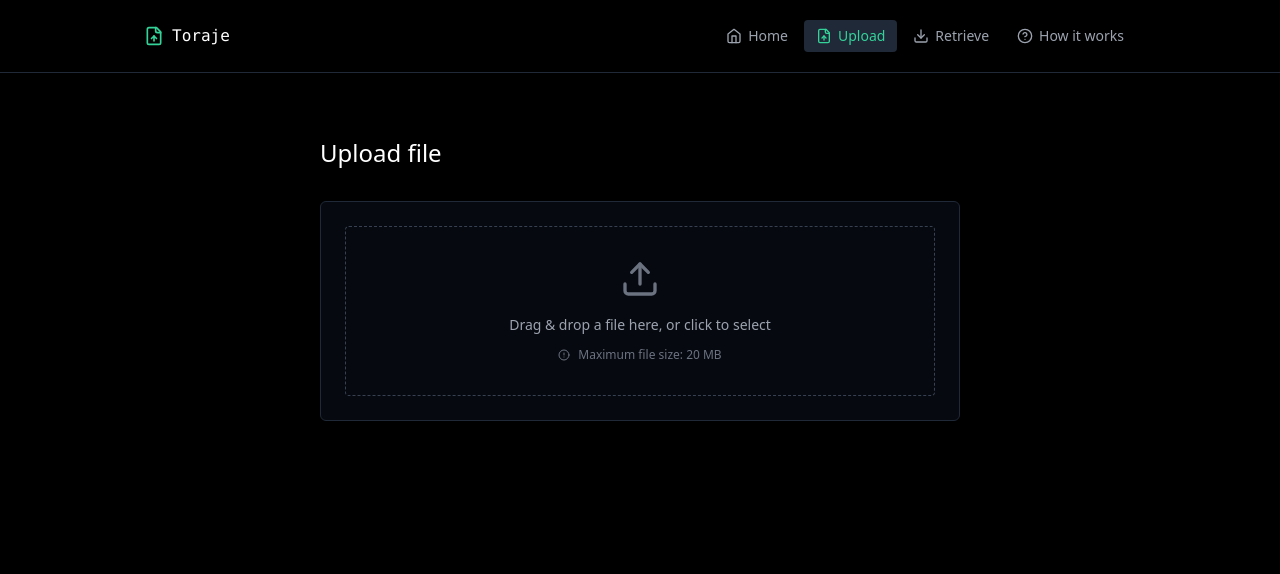
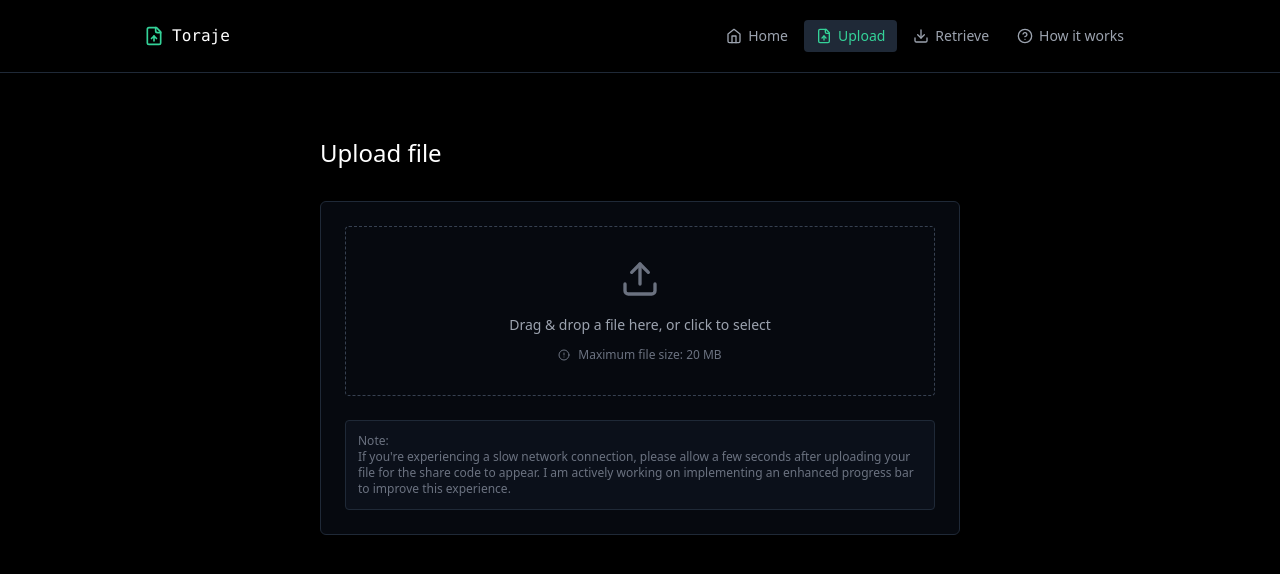
Before and after one commit to moroii69/toraje, a React (Vite) app: page /upload in a window 1280 px wide. Shown: the top 574 px of the page. Built offline with nearby package versions, Linux system fonts and the light colour scheme; no server answers.

Commit message:
Add user guidance for slow uploads in Upload component

```diff
--- a/src/pages/Upload.tsx
+++ b/src/pages/Upload.tsx
@@ -248,6 +248,13 @@ const Upload = () => {
             </div>
           </div>
         )}
+
+        <div className="mt-6 text-xs text-gray-500 bg-gray-900 bg-opacity-50 rounded p-3 border border-gray-800">
+          <p className="font-medium">Note:</p>
+          <p>
+            If you're experiencing a slow network connection, please allow a few seconds after uploading your file for the share code to appear. I am actively working on implementing an enhanced progress bar to improve this experience.
+          </p>
+        </div>
       </div>
     </div>
   );
```
